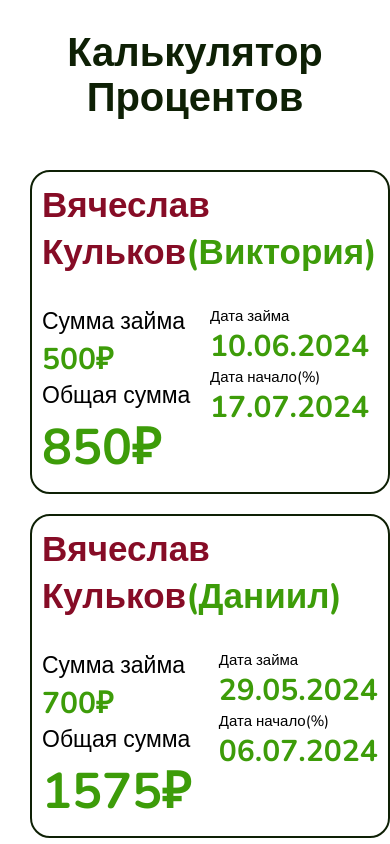
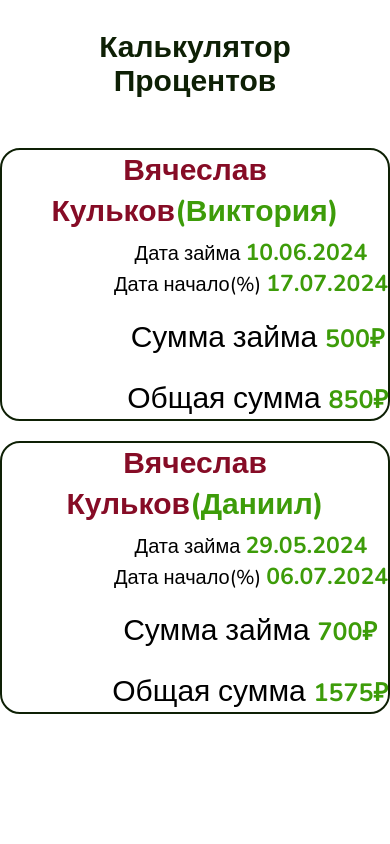
Before and after one commit to VoronMaster/calcS.github.io, a plain HTML site: page index.html in a window 390 px wide. Drawn offline with nearby package versions, Linux system fonts and the light colour scheme.

Commit message:
Add files via upload

```diff
--- a/index.css
+++ b/index.css
@@ -103,17 +103,30 @@ span {
     color: #3d9c09;
 }
 
-@media screen and (max-width: 300px) {
+@media screen and (max-width: 1300px) {
+    .money {
+        margin: 0;
+        padding: 20px;
+    }
+}
+
+@media screen and (max-width: 1100px) {
+
     .main-title {
-        font-size: 35px;
+        font-size: 55px;
     }
 
     .money {
         margin: 0;
+        padding: 20px;
+    }
+
+    .money-item {
+        padding: 0;
     }
     .name-people {
         text-align: center;
-        font-size: 25px;
+        font-size: 50px;
         padding-bottom: 5px;
     }
 
@@ -125,9 +138,177 @@ span {
         gap: 40px;
     }
 
+    .plus-money {
+        font-size: 30px;
+    }
+
+    .sum-money {
+        font-size: 30px;
+    }
+
+    .date-minus-money {
+        font-size: 30px;
+    }
+
+    .date-minus-money span {
+        font-size: 35px;
+    }
+
+    .date-staff-money {
+        font-size: 30px;
+    }
+
+    .date-staff-money span {
+        font-size: 35px;
+    }
+
+    .plus-money span {
+        font-size: 50px;
+    }
+
+    .sum-money span {
+        font-size: 50px;
+    }
+
+
+}
+
+@media screen and (max-width: 900px) {
+
+    .main-title {
+        font-size: 45px;
+    }
+
+    .money {
+        margin: 0;
+        padding: 20px;
+    }
+    .name-people {
+        text-align: center;
+        font-size: 40px;
+        padding-bottom: 5px;
+    }
+
+    .money-body {
+        text-align: center;
+        justify-content: center;
+        flex-wrap: wrap;
+
+        gap: 40px;
+    }
+
+
+}
+@media screen and (max-width: 500px) {
+
+    .main-title {
+        font-size: 35px;
+    }
+
+    .money {
+        margin: 0;
+        padding: 20px;
+    }
+    .name-people {
+        text-align: center;
+        font-size: 35px;
+        padding-bottom: 5px;
+    }
+
+    .money-body {
+        text-align: center;
+        justify-content: center;
+        flex-wrap: wrap;
+
+        gap: 40px;
+    }
+
+    .date-minus-money span {
+        font-size: 23px;
+    }
+
+    .date-staff-money span {
+        font-size: 23px;
+    }
+
     .group-sum {
         gap: 20px
     }
 
+    .date-minus-money {
+        font-size: 23px;
+    }
+
+    .date-staff-money {
+        font-size: 23px;
+    }
+
+    .plus-money span {
+        font-size: 25px;
+    }
+
+    .sum-money span {
+        font-size: 30px;
+    }
+
 
 }
+
+@media screen and (max-width: 400px) {
+
+    .main-title {
+        font-size: 30px;
+    }
+
+    .money {
+        margin: 0;
+        padding: 0px;
+    }
+
+    .money-item {
+        padding: 0;
+    }
+    .name-people {
+        text-align: center;
+        font-size: 30px;
+        padding-bottom: 5px;
+    }
+
+    .money-body {
+        text-align: center;
+        justify-content: space-between;
+        flex-wrap: wrap;
+
+        gap: 40px;
+    }
+
+    .date-minus-money span {
+        font-size: 23px;
+    }
+
+    .date-staff-money span {
+        font-size: 23px;
+    }
+
+    .group-sum {
+        gap: 20px
+    }
+
+    .plus-money span {
+        font-size: 25px;
+    }
+
+    .sum-money span {
+        font-size: 25px;
+    }
+
+    .date-staff-money {
+        font-size: 20px;
+    }
+
+    .date-minus-money {
+        font-size: 20px;
+    }
+
+
+}
```
